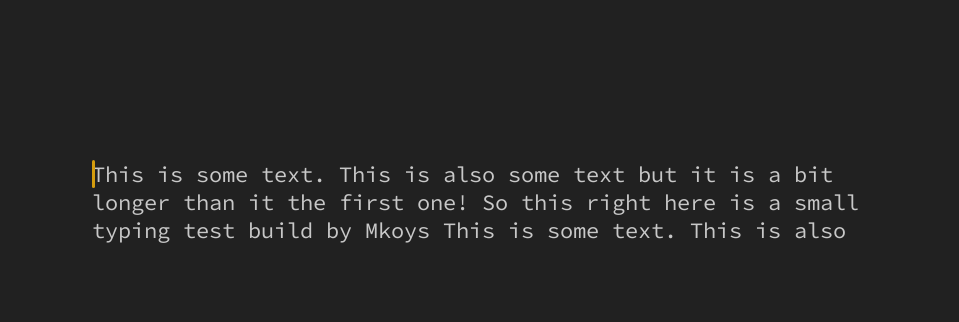
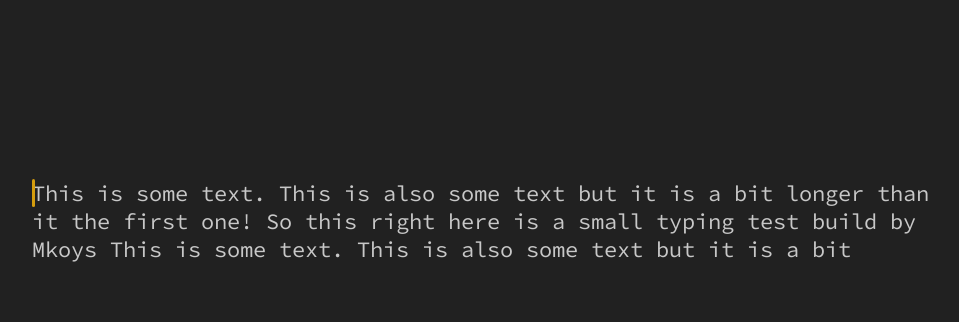
Before and after one commit to mkoys/Typee, a website: page source/index.html in a window 1280 px wide. Shown: the part 198-520 px from the top of the page, without its empty margins (148-1107 px from the left). Drawn offline with Linux system fonts and the light colour scheme.

Commit message:
Word counter & css improvements
Word counter that appears after you start typing and shows you on what
word you are on and how many are left. There are also some css
improvements like improved layout & more smooth transitions!

```diff
--- a/source/index.html
+++ b/source/index.html
@@ -9,8 +9,15 @@
 </head>
 <body>
     <div class="box">
-        <div class="view">
+        <div class="container">
+            <div class="info">
+                <p class="counter"></p>
+            </div>
+        </div>
+        <div class="container">
+            <div class="view">
+            </div>
         </div>
     </div>
-    </body>
+</body>
 </html>
--- a/source/main.js
+++ b/source/main.js
@@ -1,4 +1,5 @@
 const viewElement = document.querySelector(".view");
+const couterElement = document.querySelector(".counter");
 
 const map = [];
 const text = "This is some text. This is also some text but it is a bit longer than it the first one! So this right here is a small typing test build by Mkoys This is some text. This is also some text but it is a bit longer than it the first one! So this right here is a small typing test build by Mkoys ";
@@ -78,7 +79,7 @@
 resizeObserver.observe(viewElement);
 
 document.addEventListener("keydown", (event) => {
-	event.preventDefault();
+	//	event.preventDefault();
 	const key = event.key;
 	const backspace = key === "Backspace" ? true : false;
 
@@ -105,6 +106,11 @@
 
 	position += backspace ? -1 : 1;
 
+	if(map[position].parentNode.classList.contains("word")) {
+		couterElement.textContent = `${parseInt(map[position].parentNode.getAttribute("index")) + 1}/${viewElement.children.length}`;
+		couterElement.style.opacity = 1;
+	}
+
 	if(map.length == position || position < 0) { position = 0	}
 
 	if(backspace) {
--- a/source/style.css
+++ b/source/style.css
@@ -11,20 +11,48 @@
 	background-color: #212121;
 }
 
+body {
+	display: flex;
+	flex-direction: column;
+}
+
 .box {
 	width: 100%;
 	height: 100%;
 	display: flex;
+	flex-direction: column;
 	justify-content: center;
 	align-items: center;
 }
 
+.info {
+	width: 90%;
+	display: flex;
+	margin: 0px 40px 10px 40px;
+}
+
+.counter {
+	opacity: 0;
+	color: #d59d0e;
+	font-size: 26px;
+	font-family: 'Source Code Pro', monospace;
+	height: 28px;
+	transition: 400ms opacity ease;
+}
+
+.container {
+	max-width: 1000px;
+	width: 90%;
+	display: flex;
+}
+
 .view {
-	margin: 40px;
+	margin: 0px 40px 0px 40px;
 	position: relative;
+  scroll-behavior: smooth;
 	display: flex;
 	flex-wrap: wrap;
-	width: 800px;
+	width: 100%;
 	height: 84px;
 	overflow: hidden;
 }
```
